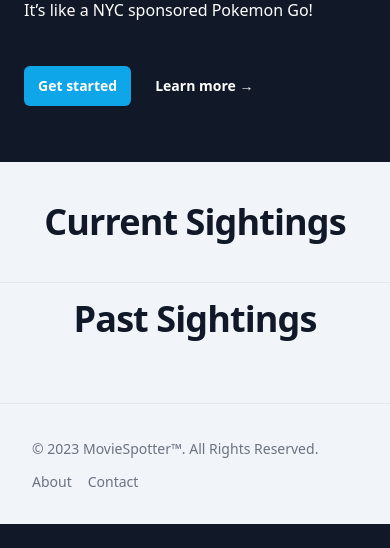
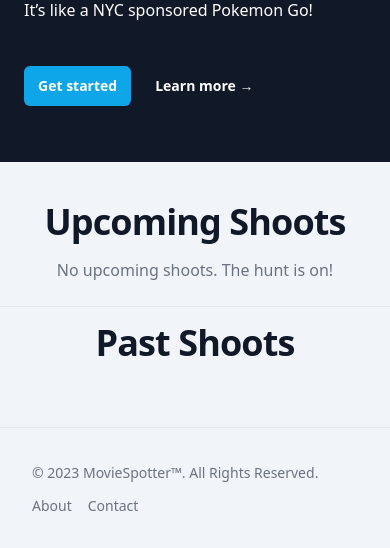
Before and after one commit to cassieroan/moviespotter, a Flask app: page / in a window 390 px wide. Shown: the part 587-1135 px from the top of the page. Before the commit the page ends 1111 px from the top, so only its background shows below. Run offline with Flask 3, Linux system fonts and the light colour scheme; data that the repository does not hold is empty; some libraries are stand-ins or nearby versions.

Commit message:
dark mode tweaks, navbar fix, & null state

```diff
--- a/app.py
+++ b/app.py
@@ -141,7 +141,9 @@ def logout():
 def index():
     sightings = Sighting.query.all()
     current_date = datetime.now(nyc_tz).date()
-    return render_template('home.html', sightings=sightings, current_date=current_date)
+    upcoming_sightings = Sighting.query.filter(Sighting.approval == "yes", Sighting.start_date >= current_date).all()
+    past_sightings = Sighting.query.filter(Sighting.approval == "yes", Sighting.start_date < current_date).all()
+    return render_template('home.html', sightings=sightings, current_date=current_date, upcoming_sightings=upcoming_sightings, past_sightings=past_sightings)
 
 @app.route('/movies')
 def movies():
--- a/templates/base.html
+++ b/templates/base.html
@@ -86,7 +86,7 @@
           </button>
           <div class="hidden container md:block md:w-auto" id="navbar-solid-bg">
             <ul
-              class="flex flex-col items-baseline font-medium mt-4 rounded-lg dark:bg-gray-900 bg-gray-50 md:flex-row md:space-x-8 md:mt-0 md:border-0 md:bg-transparent"
+              class="flex flex-col items-baseline font-medium mt-4 rounded-lg dark:bg-slate-700 bg-gray-50 md:flex-row md:space-x-8 md:mt-0 md:border-0 md:bg-transparent"
             >
               <li>
                 <a
@@ -105,16 +105,16 @@
               </li>
               <li>
                 <a
-                  href="/movies"
+                  href="/about"
                   class="block py-2 pl-3 pr-4 dark:text-white text-gray-900 rounded hover:bg-gray-100 md:hover:bg-transparent md:border-0 md:hover:text-blue-700 md:p-0"
-                  >Movies</a
+                  >About</a
                 >
               </li>
               <li>
                 <a
-                  href="/contact"
+                  href="/login"
                   class="block py-2 pl-3 pr-4 dark:text-white text-gray-900 rounded hover:bg-gray-100 md:hover:bg-transparent md:border-0 md:hover:text-blue-700 md:p-0"
-                  >Contact</a
+                  >Log in</a
                 >
               </li>
               {% if current_user.is_admin %}
--- a/templates/home.html
+++ b/templates/home.html
@@ -44,10 +44,15 @@
     <h3
       class="mb-4 mt-4 text-4xl tracking-tight font-extrabold text-center text-gray-900 dark:text-white"
     >
-      Current Sightings
+      Upcoming Shoots
     </h3>
-    {% for sighting in sightings %} {% if sighting.approval == "yes" and
-    sighting.start_date >= current_date %}
+    {% if upcoming_sightings|length == 0 %}
+    <div>
+      <p class="text-center text-gray-500 dark:text-gray-400">
+        No upcoming shoots. The hunt is on!
+      </p>
+    </div>
+    {% endif %} {% for sighting in upcoming_sightings %}
     <div
       class="max-w-sm bg-white border border-gray-200 rounded-lg shadow dark:bg-gray-700 dark:border-gray-600"
     >
@@ -69,10 +74,14 @@
         </a>
         <p class="mb-3 font-normal text-gray-700 dark:text-gray-400">
           <!-- CONVERTING UTC TO EST -->
-          <b></b>{{sighting.start_date|strftime('%A, %-m/%-d/%Y')}} at {{
-          sighting.start_time|strftime('%-I:%M%p') }}
+          <b class="text-sky-500"
+            >{{sighting.start_date|strftime('%A, %-m/%-d/%Y')}} at {{
+            sighting.start_time|strftime('%-I:%M%p') }}</b
+          >
           <br />
-          <i>{{sighting.description}}</i>
+          <i class="text-gray-600 dark:text-gray-300"
+            >{{sighting.description}}</i
+          >
         </p>
         <a href="sighting/{{sighting.id}}">
           <iframe
@@ -88,17 +97,16 @@
       </p>
     </div>
     <br />
-    {% endif %} {% endfor %}
+    {% endfor %}
     <br />
     <hr />
 
     <h3
       class="mb-4 mt-4 text-4xl tracking-tight font-extrabold text-center text-gray-900 dark:text-white"
     >
-      Past Sightings
+      Past Shoots
     </h3>
-    {% for sighting in sightings %} {% if sighting.approval == "yes" and
-    sighting.start_date < current_date %}
+    {% for sighting in past_sightings %}
     <div
       class="max-w-sm bg-white border border-gray-200 rounded-lg shadow dark:bg-gray-700 dark:border-gray-600"
     >
@@ -120,10 +128,14 @@
         </a>
         <p class="mb-3 font-normal text-gray-700 dark:text-gray-400">
           <!-- CONVERTING UTC TO EST -->
-          {{sighting.start_date|strftime('%A, %-m/%-d/%Y')}} at {{
-          sighting.start_time|strftime('%-I:%M%p') }}
+          <b class="text-sky-500"
+            >{{sighting.start_date|strftime('%A, %-m/%-d/%Y')}} at {{
+            sighting.start_time|strftime('%-I:%M%p') }}</b
+          >
           <br />
-          <i>{{sighting.description}}</i>
+          <i class="text-gray-600 dark:text-gray-300"
+            >{{sighting.description}}</i
+          >
         </p>
         <a href="sighting/{{sighting.id}}">
           <iframe
@@ -139,7 +151,7 @@
       </p>
     </div>
     <br />
-    {% endif %} {% endfor %}
+    {% endfor %}
   </center>
 </section>
 
```
Also changed, not shown: templates/admin_login_form.html (+8 -4 lines).
